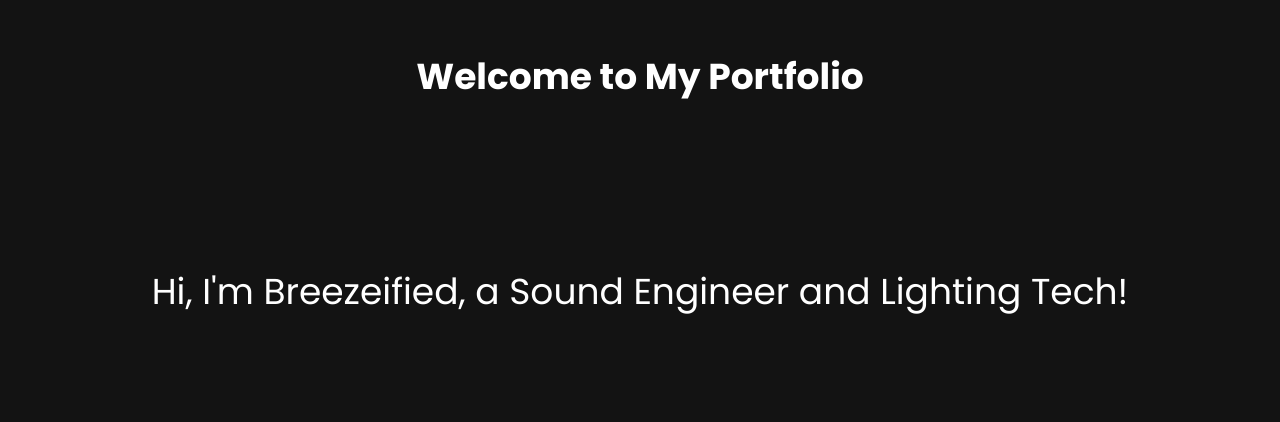
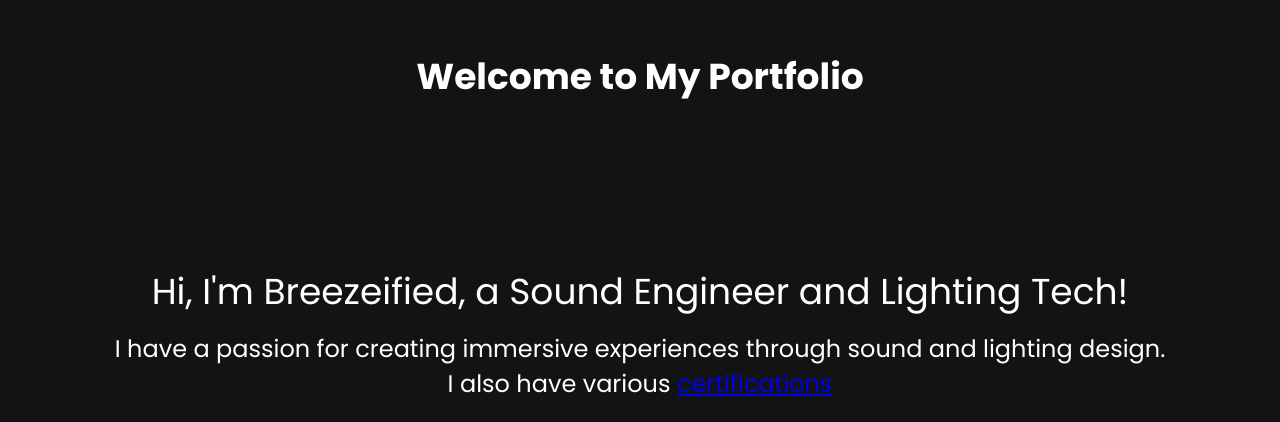
Before and after one commit to Scriptedisles/Portfolio-Website, a website: page index.html in a window 1280 px wide. Shown: the part 271-693 px from the top of the page. Drawn offline with Linux system fonts and the light colour scheme.

Commit message:
5-4-25 7:58

```diff
--- a/index.html
+++ b/index.html
@@ -10,6 +10,8 @@
     <div class="maintitle">
     <h1 class="maintitle">Welcome to My Portfolio</h1>
     <p class="maintitle"> Hi, I'm Breezeified, a Sound Engineer and Lighting Tech!</p>
+    <p class="alt">I have a passion for creating immersive experiences through sound and lighting design.</p>
+    <p class="alt">I also have various <a href="/certifications">certifications</a></p>
     <h2 class="arrow">&darr;</h2>
     </div>
 
--- a/styles.css
+++ b/styles.css
@@ -15,6 +15,14 @@ body {
     margin-top: 20vh;
 }
 
+.arrow {
+    display: flex;
+    justify-content: center;
+    align-items: center;
+    margin-top: 20px;
+    font-size: 10em;
+}
+
 section {
     display: grid;
     place-content: center;
@@ -22,10 +30,11 @@ section {
     min-height: 75vh;
 }
 
-.arrow {
-    display: flex;
-    justify-content: center;
+.alt {
+    font-size: 1em;
+    color: #FFFFFF;
+    text-align: center;
+    place-content: center;
     align-items: center;
-    margin-top: 20px;
-    font-size: 10em;
+    margin-top: -3vh;
 }
```
Also changed, not shown: certications/certifications.html (added), certications/styles.css (added).
